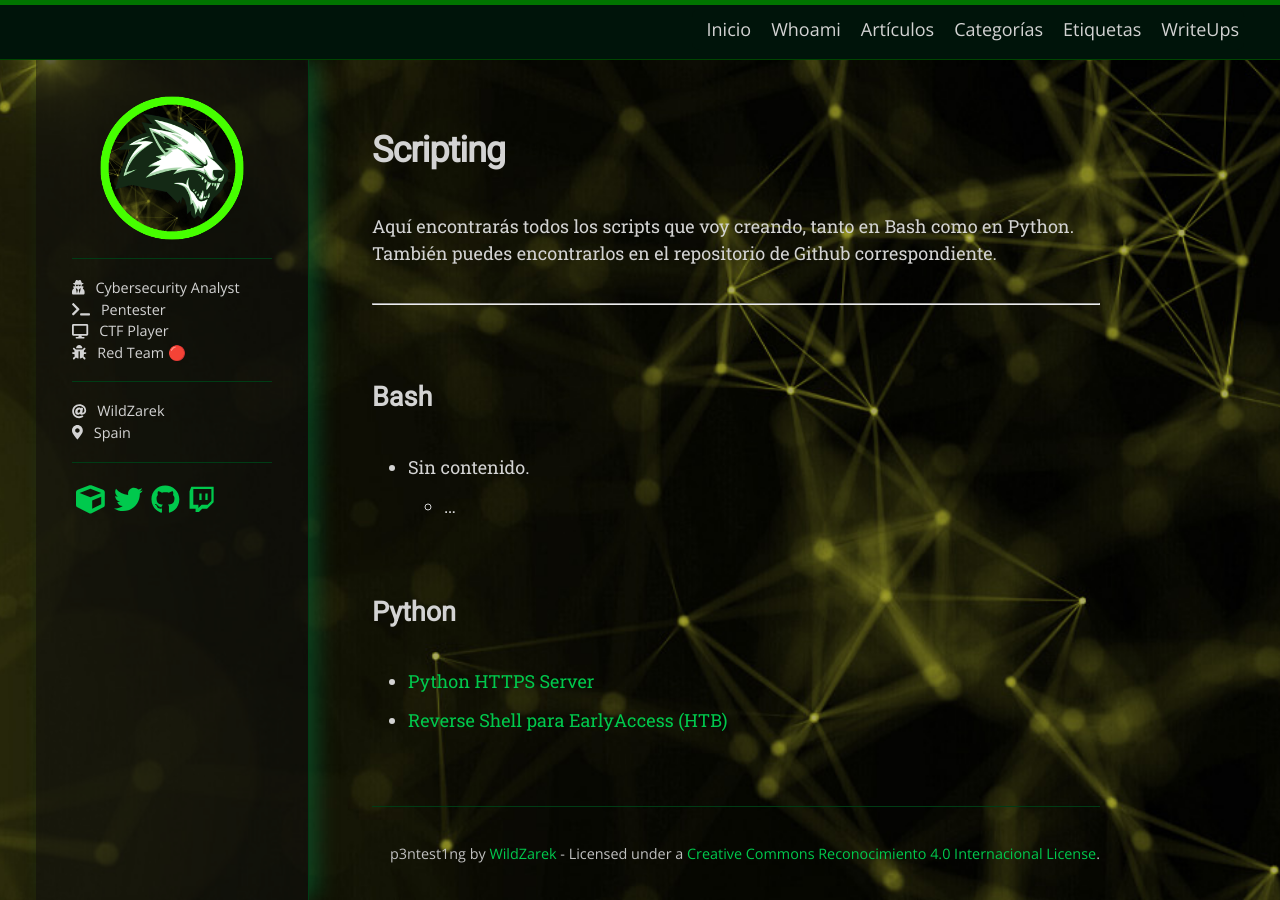
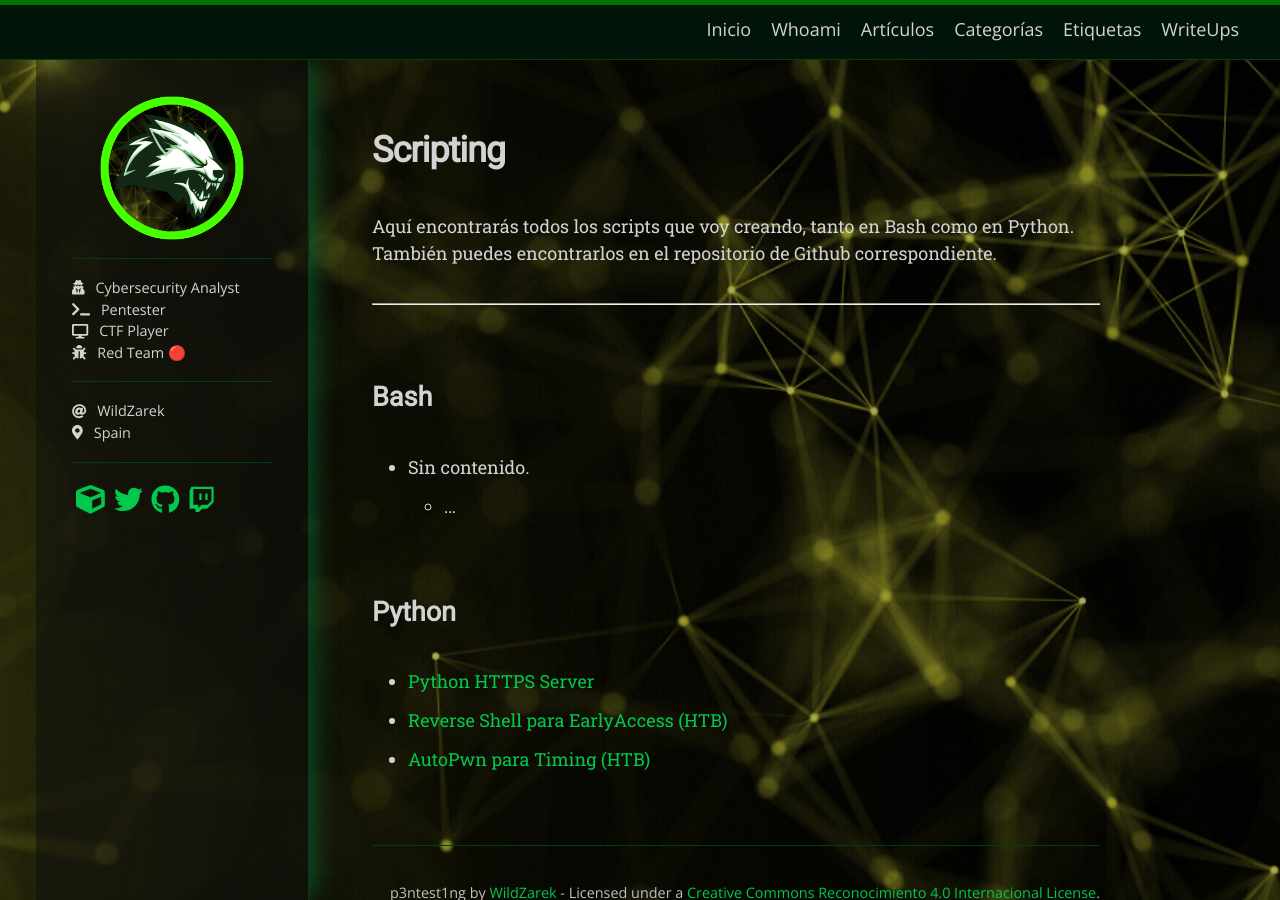
Before and after one commit to WildZarek/wildzarek.github.io, a Jekyll site: the page built from scripts.md, in a window 1280 px wide. Built offline with Jekyll 4.4.1, drawn with Linux system fonts in a browser that asks for light colours; nearby versions of some CDN libraries; some web fonts are replaced.

Commit message:
Added autopwn script for Timing machine

```diff
--- a/scripts.md
+++ b/scripts.md
@@ -23,3 +23,4 @@ También puedes encontrarlos en el repositorio de Github correspondiente.
 
   - [Python HTTPS Server](https://github.com/WildZarek/wildzarek.github.io/blob/master/scripts/python/https_server.py)
   - [Reverse Shell para EarlyAccess (HTB)](https://github.com/WildZarek/wildzarek.github.io/blob/master/scripts/python/revsh_earlyaccess.py)
+  - [AutoPwn para Timing (HTB)](https://github.com/WildZarek/wildzarek.github.io/blob/master/scripts/python/autopwn_timing.py)
```
